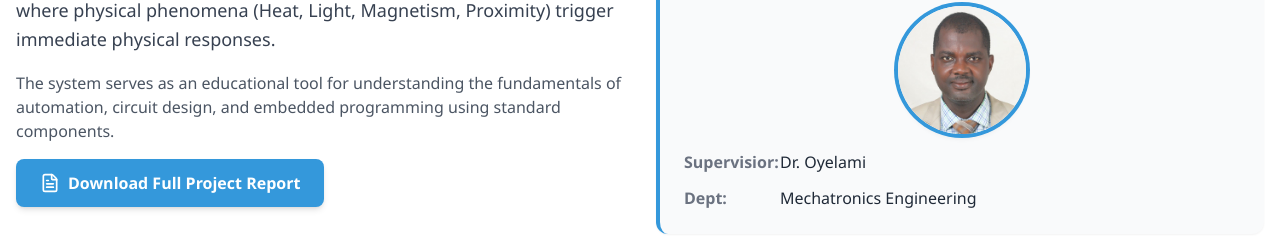
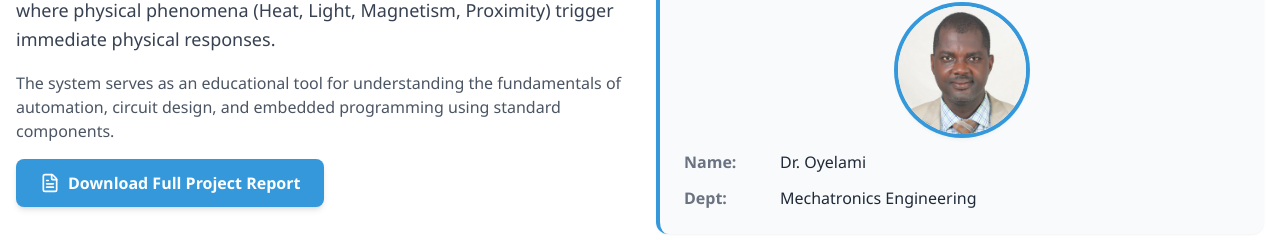
Before and after one commit to B1acB1rd/Mini-Mechatronics-Training-Kit, a React (Vite) app: page / in a window 1280 px wide. Shown: the part 1242-1482 px from the top of the page. Built offline with nearby package versions, Linux system fonts and the light colour scheme.

Commit message:
Update About.tsx

```diff
--- a/components/About.tsx
+++ b/components/About.tsx
@@ -69,7 +69,7 @@ const About: React.FC = () => {
           </div>
           <div className="space-y-3">
             <div className="flex items-start">
-              <div className="font-semibold w-24 text-gray-500">Supervisior:</div>
+              <div className="font-semibold w-24 text-gray-500">Name:</div>
               <div className="text-gray-800 font-medium">Dr. Oyelami</div>
             </div>
             <div className="flex items-start">
```
